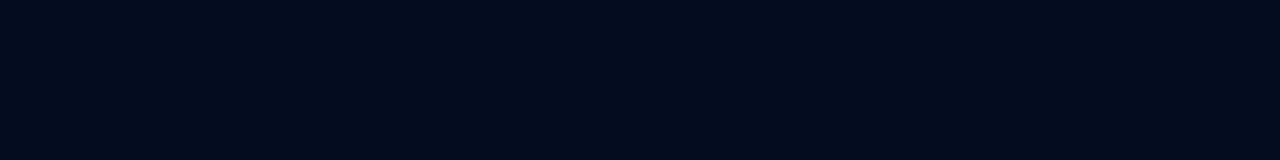
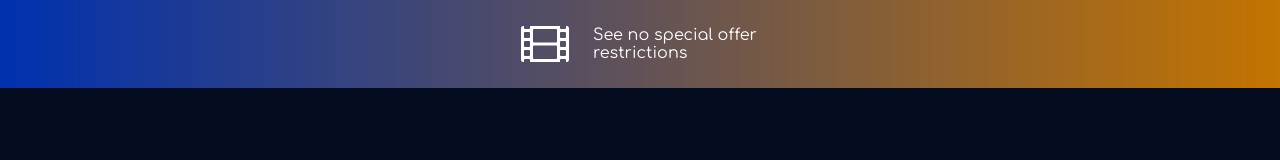
Before and after one commit to Shamsiddin7/Vue_Cinema, a plain HTML site: page index.html in a window 1280 px wide. Drawn offline with Linux system fonts and the light colour scheme.

Commit message:
Add site-ads section html and css structure

```diff
--- a/css/main.css
+++ b/css/main.css
@@ -60,3 +60,24 @@ body{
     background-color: var(--dark-blue);
     color: var(--white);
 }
+
+/* SITE-ADS */
+.site-ads {
+    width: 100%;
+    background: linear-gradient(90deg, #0031AF 0%, #BF7204 97.52%, #C27500 100%, #C27500 100%);
+    display: flex;
+    justify-content: center;
+    align-items: center;
+    color: var(--white);
+    padding-top: 20px;
+    padding-bottom: 20px;
+    column-gap: 24px;
+}
+.ads-title {
+    max-width: 166px;
+    width: 100%;
+    font-size: 16px;
+    font-weight: 400;
+    font-family: var(--comfortaa);
+}
+/* SITE-ADS */
--- a/index.html
+++ b/index.html
@@ -11,5 +11,16 @@
 </head>
 <body>
 
+    <!-- SITE-ADS-HEADER-HERO -->
+
+    <div class="site-ads-header-hero">
+        <a href="" class="site-ads">
+            <i class="fal fa-film fa-3x ads-icon"></i>
+            <span class="ads-title">See no special offer restrictions</span>
+            </a>
+        </div>
+
+    <!-- SITE-ADS-HEADER-HERO -->
+
 </body>
 </html>
```
